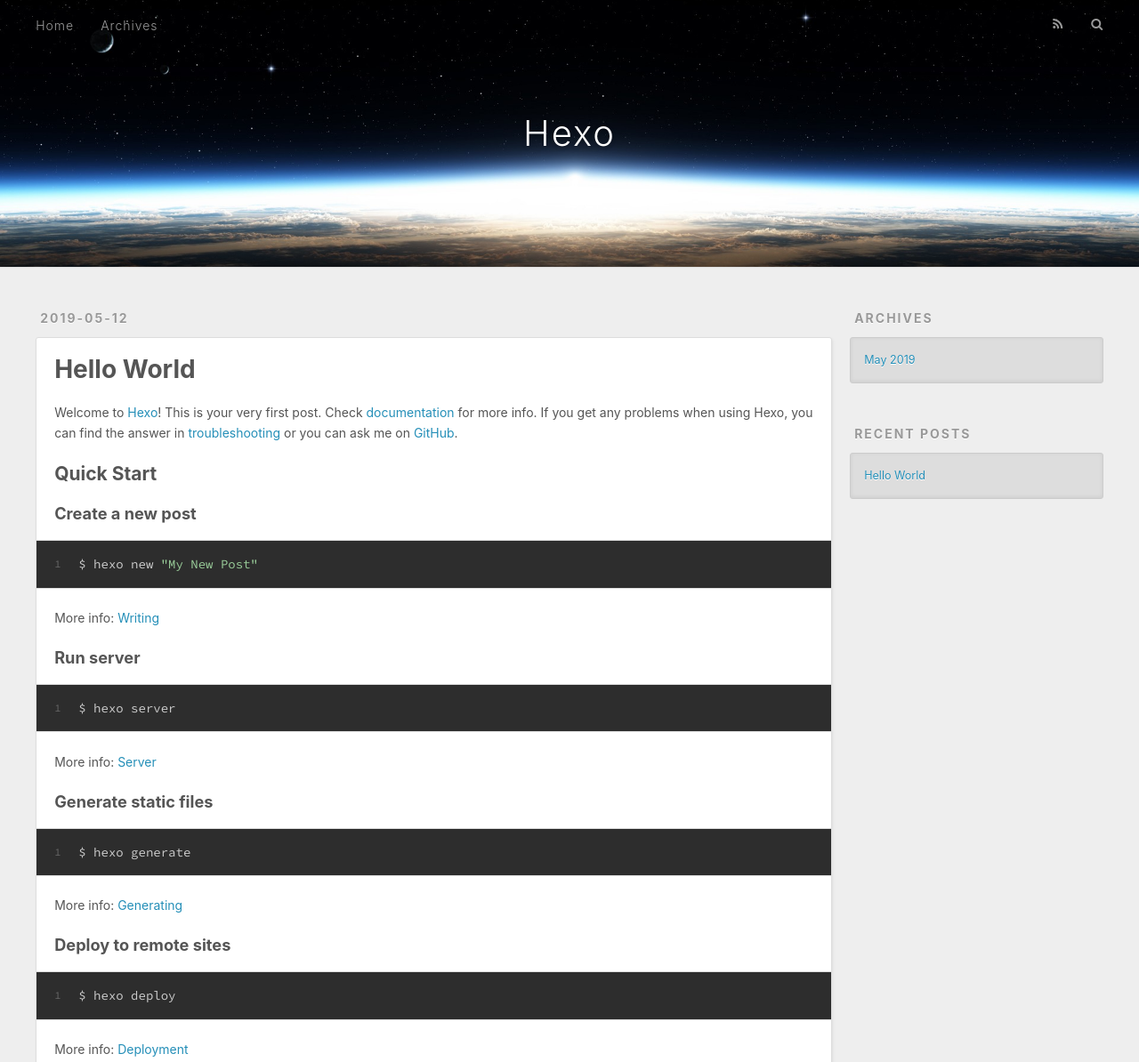
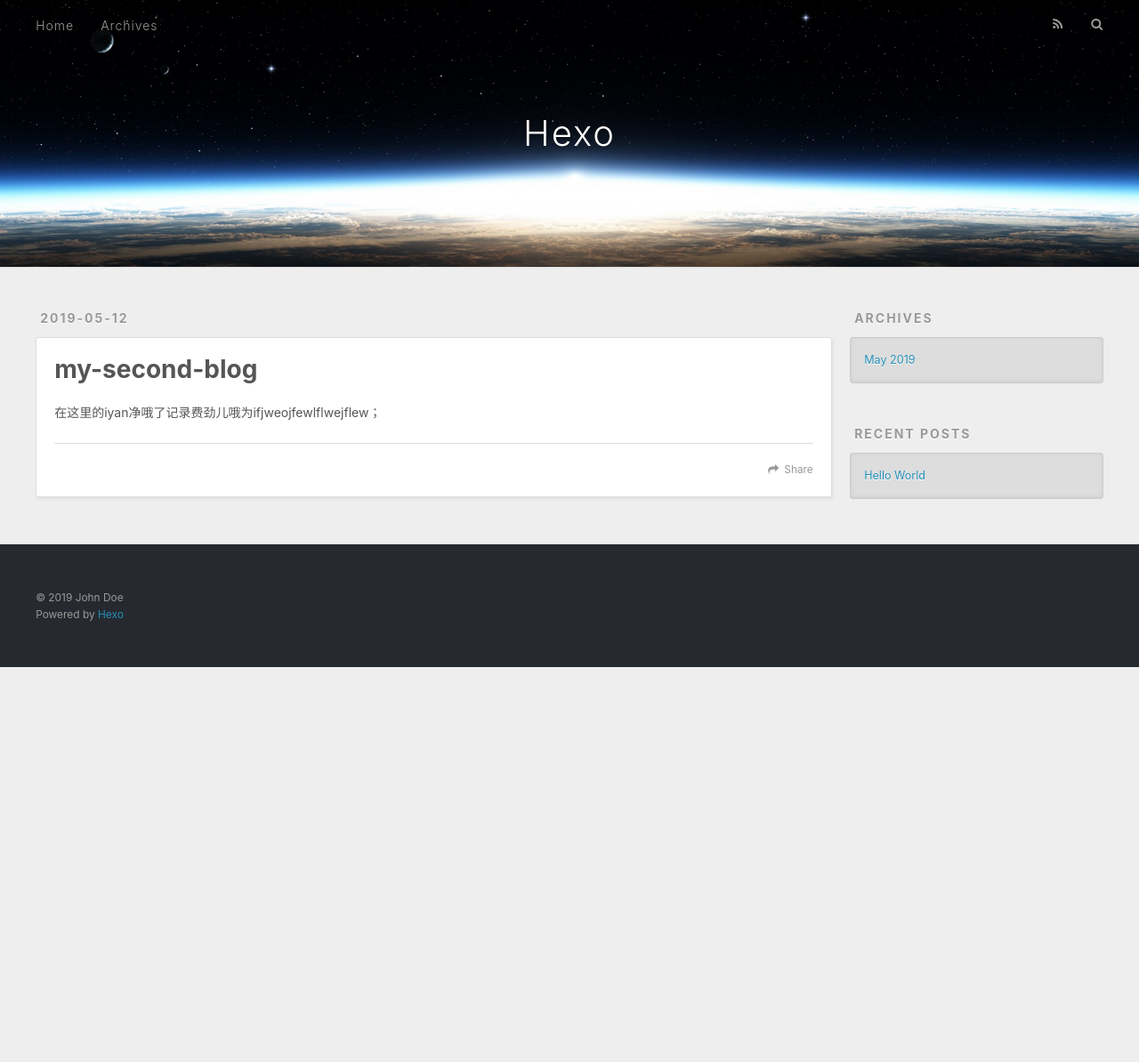
Before and after one commit to xiexinmo/xiexinmo.github.io, a plain HTML site: page my-second-blog/index.html in a window 1280 px wide. Shown: the top 1194 px of the page at 89% size. After the commit the page ends 800 px from the top, so only its background shows below. Drawn offline with nearby package versions, Linux system fonts and the light colour scheme.

Commit message:
Site updated: 2019-05-12 13:06:32

```diff
--- a/index.html
+++ b/my-second-blog/index.html
@@ -5,15 +5,19 @@
 
 
 
-  <title>Hexo</title>
+  <title>my-second-blog | Hexo</title>
   <meta name="viewport" content="width=device-width, initial-scale=1, maximum-scale=1">
-  <meta property="og:type" content="website">
-<meta property="og:title" content="Hexo">
-<meta property="og:url" content="http://yoursite.com/index.html">
+  <meta name="description" content="在这里的iyan净哦了记录费劲儿哦为ifjweojfewlflwejflew；">
+<meta property="og:type" content="website">
+<meta property="og:title" content="my-second-blog">
+<meta property="og:url" content="http://yoursite.com/my-second-blog/index.html">
 <meta property="og:site_name" content="Hexo">
+<meta property="og:description" content="在这里的iyan净哦了记录费劲儿哦为ifjweojfewlflwejflew；">
 <meta property="og:locale" content="default">
+<meta property="og:updated_time" content="2019-05-12T05:02:53.439Z">
 <meta name="twitter:card" content="summary">
-<meta name="twitter:title" content="Hexo">
+<meta name="twitter:title" content="my-second-blog">
+<meta name="twitter:description" content="在这里的iyan净哦了记录费劲儿哦为ifjweojfewlflwejflew；">
 
     <link rel="alternate" href="/atom.xml" title="Hexo" type="application/atom+xml">
 
@@ -60,12 +64,10 @@
   </div>
 </header>
       <div class="outer">
-        <section id="main">
-
-    <article id="post-hello-world" class="article article-type-post" itemscope itemprop="blogPost">
+        <section id="main"><article id="page-" class="article article-type-page" itemscope itemprop="blogPost">
   <div class="article-meta">
-    <a href="/2019/05/12/hello-world/" class="article-date">
-  <time datetime="2019-05-12T04:00:16.113Z" itemprop="datePublished">2019-05-12</time>
+    <a href="/my-second-blog/index.html" class="article-date">
+  <time datetime="2019-05-12T04:59:23.000Z" itemprop="datePublished">2019-05-12</time>
 </a>
 
   </div>
@@ -75,8 +77,8 @@
       <header class="article-header">
 
 
-    <h1 itemprop="name">
-      <a class="article-title" href="/2019/05/12/hello-world/">Hello World</a>
+    <h1 class="article-title" itemprop="name">
+      my-second-blog
     </h1>
 
 
@@ -84,30 +86,20 @@
 
     <div class="article-entry" itemprop="articleBody">
 
-        <p>Welcome to <a href="https://hexo.io/" target="_blank" rel="noopener">Hexo</a>! This is your very first post. Check <a href="https://hexo.io/docs/" target="_blank" rel="noopener">documentation</a> for more info. If you get any problems when using Hexo, you can find the answer in <a href="https://hexo.io/docs/troubleshooting.html" target="_blank" rel="noopener">troubleshooting</a> or you can ask me on <a href="https://github.com/hexojs/hexo/issues" target="_blank" rel="noopener">GitHub</a>.</p>
-<h2 id="Quick-Start"><a href="#Quick-Start" class="headerlink" title="Quick Start"></a>Quick Start</h2><h3 id="Create-a-new-post"><a href="#Create-a-new-post" class="headerlink" title="Create a new post"></a>Create a new post</h3><figure class="highlight bash"><table><tr><td class="gutter"><pre><span class="line">1</span><br></pre></td><td class="code"><pre><span class="line">$ hexo new <span class="string">"My New Post"</span></span><br></pre></td></tr></table></figure>
-<p>More info: <a href="https://hexo.io/docs/writing.html" target="_blank" rel="noopener">Writing</a></p>
-<h3 id="Run-server"><a href="#Run-server" class="headerlink" title="Run server"></a>Run server</h3><figure class="highlight bash"><table><tr><td class="gutter"><pre><span class="line">1</span><br></pre></td><td class="code"><pre><span class="line">$ hexo server</span><br></pre></td></tr></table></figure>
-<p>More info: <a href="https://hexo.io/docs/server.html" target="_blank" rel="noopener">Server</a></p>
-<h3 id="Generate-static-files"><a href="#Generate-static-files" class="headerlink" title="Generate static files"></a>Generate static files</h3><figure class="highlight bash"><table><tr><td class="gutter"><pre><span class="line">1</span><br></pre></td><td class="code"><pre><span class="line">$ hexo generate</span><br></pre></td></tr></table></figure>
-<p>More info: <a href="https://hexo.io/docs/generating.html" target="_blank" rel="noopener">Generating</a></p>
-<h3 id="Deploy-to-remote-sites"><a href="#Deploy-to-remote-sites" class="headerlink" title="Deploy to remote sites"></a>Deploy to remote sites</h3><figure class="highlight bash"><table><tr><td class="gutter"><pre><span class="line">1</span><br></pre></td><td class="code"><pre><span class="line">$ hexo deploy</span><br></pre></td></tr></table></figure>
-<p>More info: <a href="https://hexo.io/docs/deployment.html" target="_blank" rel="noopener">Deployment</a></p>
+        <p>在这里的iyan净哦了记录费劲儿哦为ifjweojfewlflwejflew；</p>
 
 
     </div>
     <footer class="article-footer">
-      <a data-url="http://yoursite.com/2019/05/12/hello-world/" data-id="cjvkf40or000094v4ri8v85ng" class="article-share-link">Share</a>
+      <a data-url="http://yoursite.com/my-second-blog/index.html" data-id="cjvkh7djh00015wv4lp6gks9i" class="article-share-link">Share</a>
 
 
     </footer>
   </div>
 
-</article>
 
 
-
-
+</article>
 
 </section>
 
```
Also changed, not shown: 2019/05/12/hello-world/index.html (+1 -1 lines).
